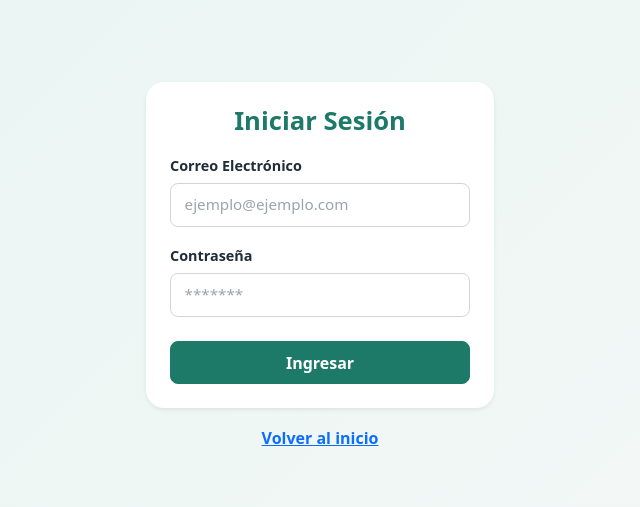
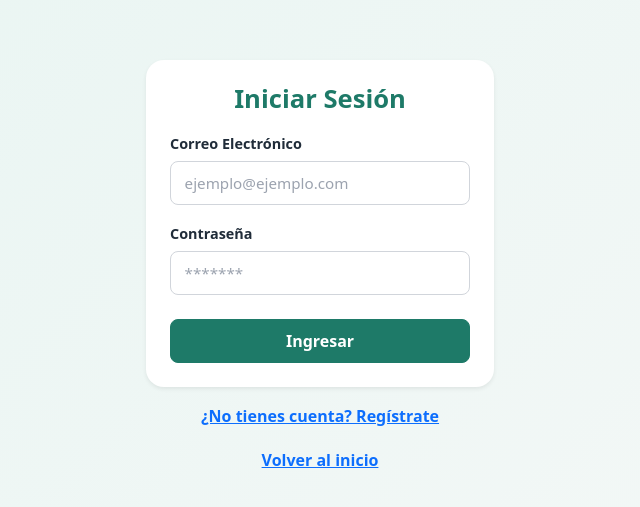
Before and after one commit to ItaloCarmonaM/Ev2_vet_san_marcos, a React (Vite) app: page /login in a window 1280 px wide. Shown: the part 129-636 px from the top of the page, without its empty margins (320-960 px from the left). Built offline with nearby package versions, Linux system fonts and the light colour scheme.

Commit message:
feat(login): agrega enlace al registro desde Login

```diff
--- a/src/pages/Login.jsx
+++ b/src/pages/Login.jsx
@@ -19,9 +19,15 @@ function Login() {
           <Col xs={12} sm={9} md={6} lg={4}>
             <FormularioLogin onLogin={alIniciarSesion} />
             <Boton
+              texto="¿No tienes cuenta? Regístrate"
+              variante="link"
+              className="w-100 mt-2"
+              onClick={() => navigate("/registro")}
+            />
+            <Boton
               texto="Volver al inicio"
               variante="link"
-              className="w-100 mt-2"
+              className="w-100"
               onClick={() => navigate("/")}
             />
           </Col>
```
